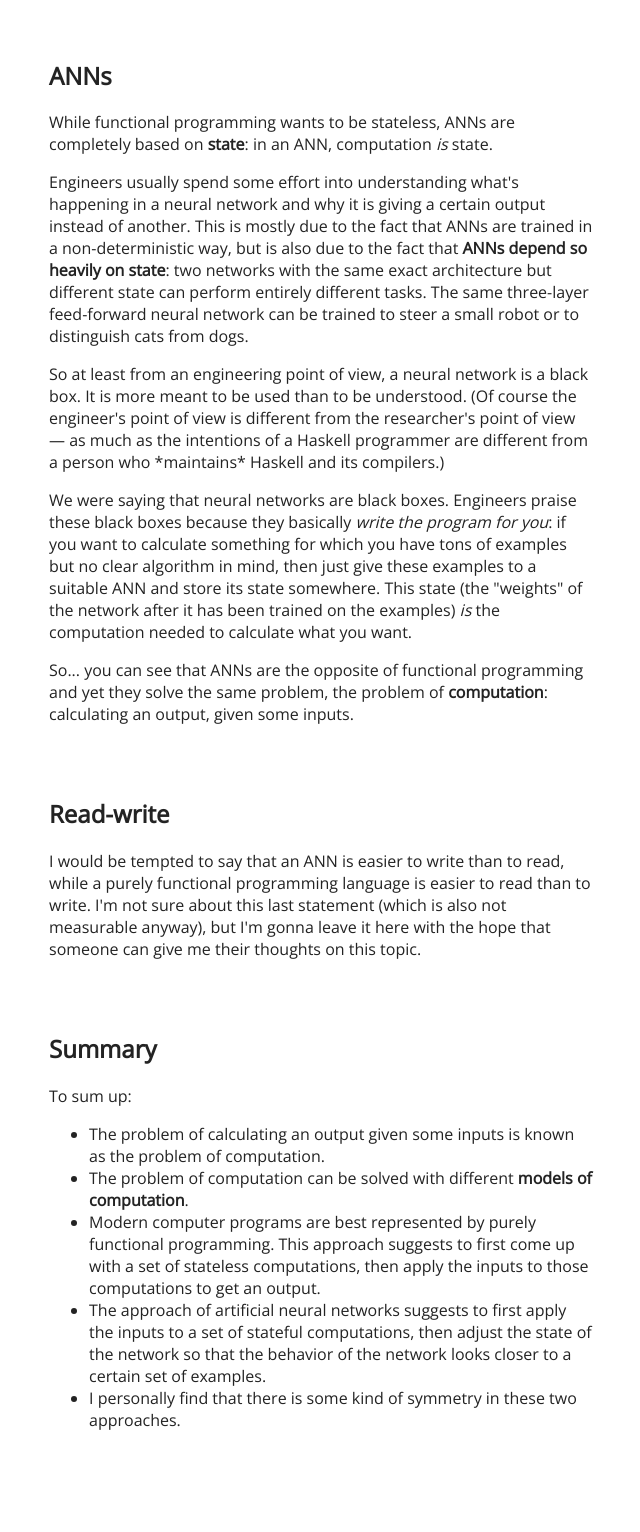
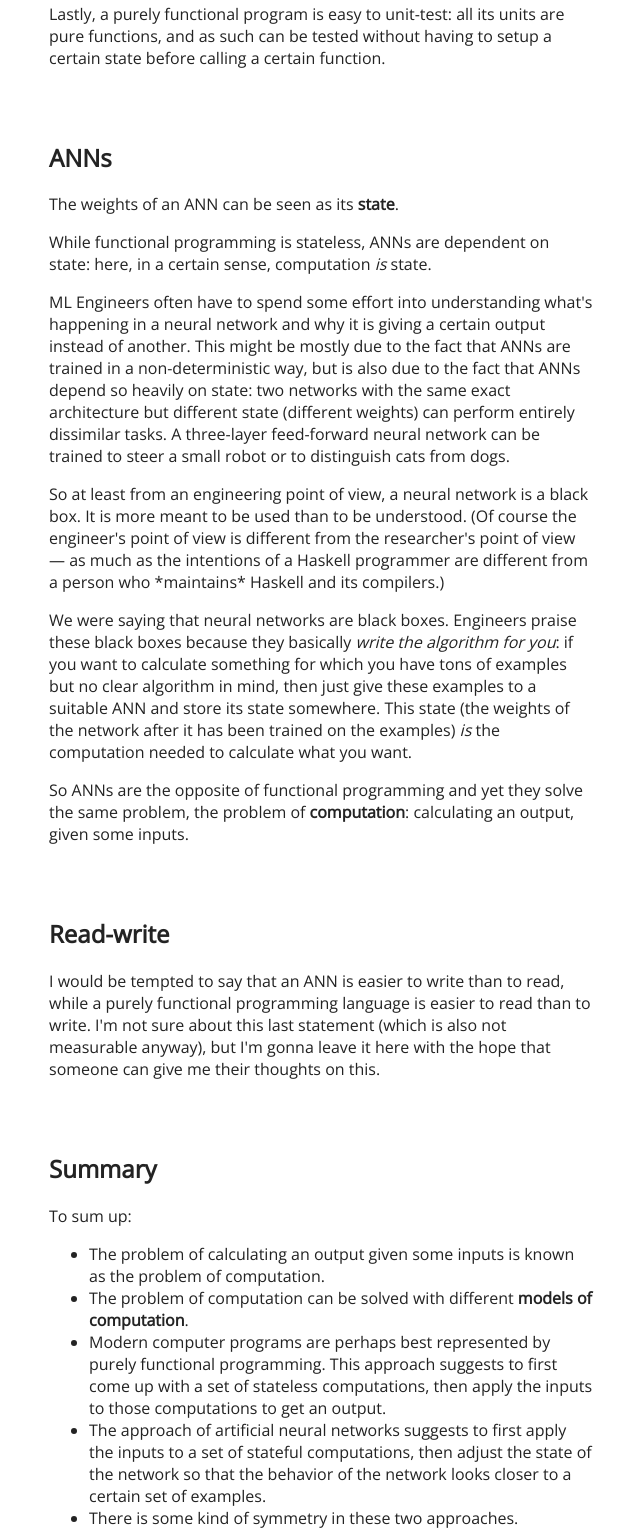
Before and after one commit to ggiuffre/ggiuffre.github.io, a plain HTML site: page state/index.html in a window 1280 px wide. Shown: the part 924-2456 px from the top of the page, without its empty margins (319-959 px from the left). Drawn offline with nearby package versions, Linux system fonts and the light colour scheme.

Commit message:
Improve article about state

```diff
--- a/state/index.html
+++ b/state/index.html
@@ -21,27 +21,30 @@
 			<p>Functional programming and the use of artificial neural networks are two approaches to computation that might seem unrelated at first, but can be seen as two opposite solutions to the same problem.</p>
 
 			<h2>Functional programming</h2>
-			<p>Engineers praise purely functional software because it's <strong>easy to read</strong>: you can understand each function by just reading it, without any need to worry about the context in which this function was declared, without worrying about its <em>environment</em>. You don't need to have three other files open to understand what a certain function <code>f</code> is doing, because you can be sure that <code>f</code> doesn't use global variables (there are no global variables, only global constants) and you can be sure that all functions that <code>f</code> depends on are pure.</p>
+			<p>Software engineers praise purely functional software because it's <strong>easy to read</strong>: you can understand a pure function by just reading it, without any need to worry about the context in which this function was declared, without having to worry about its <em>environment</em>. You don't need to have three other files open to understand what a pure function <code>f</code> is doing, because you can be sure that <code>f</code> doesn't use global variables (there are no global variables, only global constants) and you can be sure that all functions that <code>f</code> depends on are pure.</p>
 			<p>Being easy to read, purely functional programs are also easier to parallelize than their imperative counterparts, and they are easier to optimize (you can cache the output of <code>f(3, 4)</code> for all future invocations of <code>f</code> that use those exact same inputs &mdash; <code>f</code> is deterministic, so it's going to give the same output anyway).</p>
 
+			<p>Lastly, a purely functional program is easy to unit-test: all its units are pure functions, and as such can be tested without having to setup a certain state before calling a certain function.</p>
+
 			<h2>ANNs</h2>
-			<p>While functional programming wants to be stateless, ANNs are completely based on <strong>state</strong>: in an ANN, computation <em>is</em> state.</p>
-			<p>Engineers usually spend some effort into understanding what's happening in a neural network and why it is giving a certain output instead of another. This is mostly due to the fact that ANNs are trained in a non-deterministic way, but is also due to the fact that <strong>ANNs depend so heavily on state</strong>: two networks with the same exact architecture but different state can perform entirely different tasks. The same three-layer feed-forward neural network can be trained to steer a small robot or to distinguish cats from dogs.</p>
+			<p>The weights of an ANN can be seen as its <strong>state</strong>.</p>
+			<p>While functional programming is stateless, ANNs are dependent on state: here, in a certain sense, computation <em>is</em> state.</p>
+			<p>ML Engineers often have to spend some effort into understanding what's happening in a neural network and why it is giving a certain output instead of another. This might be mostly due to the fact that ANNs are trained in a non-deterministic way, but is also due to the fact that ANNs depend so heavily on state: two networks with the same exact architecture but different state (different weights) can perform entirely dissimilar tasks. A three-layer feed-forward neural network can be trained to steer a small robot or to distinguish cats from dogs.</p>
 			<p>So at least from an engineering point of view, a neural network is a black box. It is more meant to be used than to be understood. (Of course the engineer's point of view is different from the researcher's point of view &mdash; as much as the intentions of a Haskell programmer are different from a person who *maintains* Haskell and its compilers.)</p>
-			<p>We were saying that neural networks are black boxes. Engineers praise these black boxes because they basically <em>write the program for you</em>: if you want to calculate something for which you have tons of examples but no clear algorithm in mind, then just give these examples to a suitable ANN and store its state somewhere. This state (the "weights" of the network after it has been trained on the examples) <em>is</em> the computation needed to calculate what you want.</p>
-			<p>So... you can see that ANNs are the opposite of functional programming and yet they solve the same problem, the problem of <strong>computation</strong>: calculating an output, given some inputs.</p>
+			<p>We were saying that neural networks are black boxes. Engineers praise these black boxes because they basically <em>write the algorithm for you</em>: if you want to calculate something for which you have tons of examples but no clear algorithm in mind, then just give these examples to a suitable ANN and store its state somewhere. This state (the weights of the network after it has been trained on the examples) <em>is</em> the computation needed to calculate what you want.</p>
+			<p>So ANNs are the opposite of functional programming and yet they solve the same problem, the problem of <strong>computation</strong>: calculating an output, given some inputs.</p>
 
 			<h2>Read-write</h2>
-			<p>I would be tempted to say that an ANN is easier to write than to read, while a purely functional programming language is easier to read than to write. I'm not sure about this last statement (which is also not measurable anyway), but I'm gonna leave it here with the hope that someone can give me their thoughts on this topic.</p>
+			<p>I would be tempted to say that an ANN is easier to write than to read, while a purely functional programming language is easier to read than to write. I'm not sure about this last statement (which is also not measurable anyway), but I'm gonna leave it here with the hope that someone can give me their thoughts on this.</p>
 
 			<h2>Summary</h2>
 			<p>To sum up:</p>
 			<ul>
 				<li>The problem of calculating an output given some inputs is known as the problem of computation.</li>
 				<li>The problem of computation can be solved with different <strong>models of computation</strong>.</li>
-				<li>Modern computer programs are best represented by purely functional programming. This approach suggests to first come up with a set of stateless computations, then apply the inputs to those computations to get an output.</li>
+				<li>Modern computer programs are perhaps best represented by purely functional programming. This approach suggests to first come up with a set of stateless computations, then apply the inputs to those computations to get an output.</li>
 				<li>The approach of artificial neural networks suggests to first apply the inputs to a set of stateful computations, then adjust the state of the network so that the behavior of the network looks closer to a certain set of examples.</li>
-				<li>I personally find that there is some kind of symmetry in these two approaches.</li>
+				<li>There is some kind of symmetry in these two approaches.</li>
 			</ul>
 		</article>
 	</main>
```
